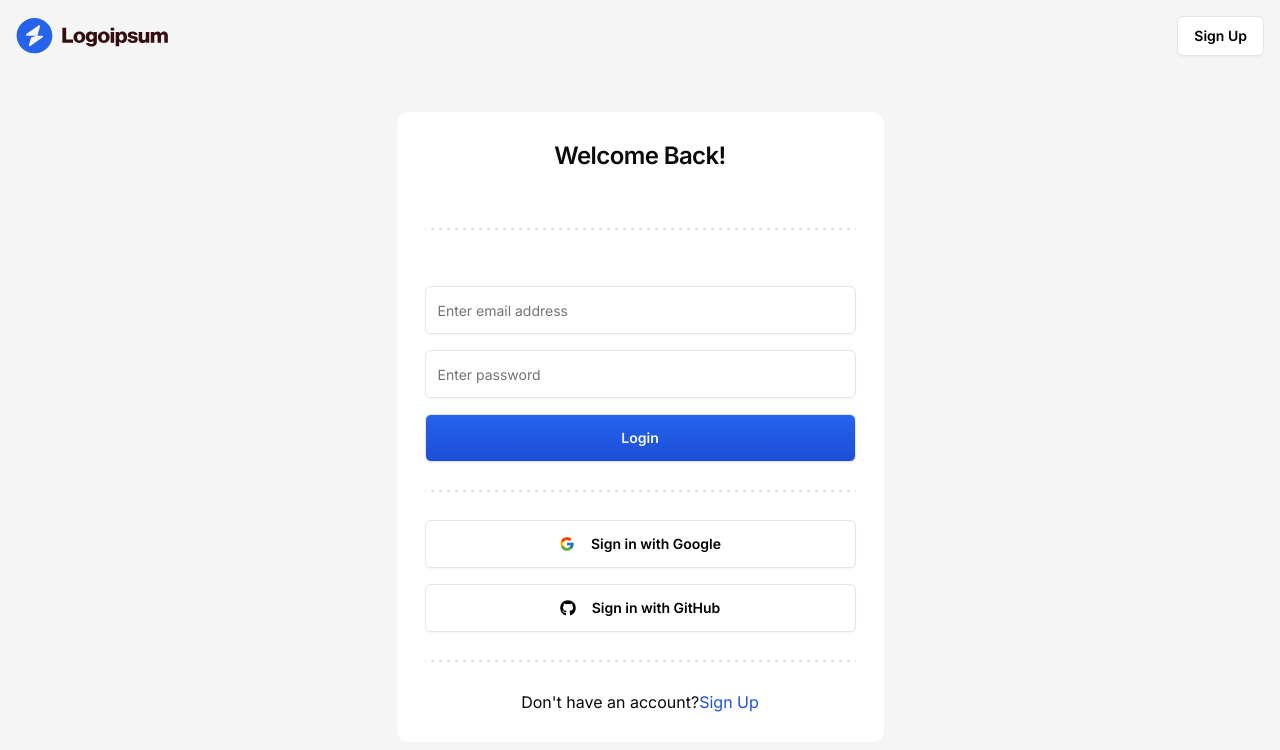
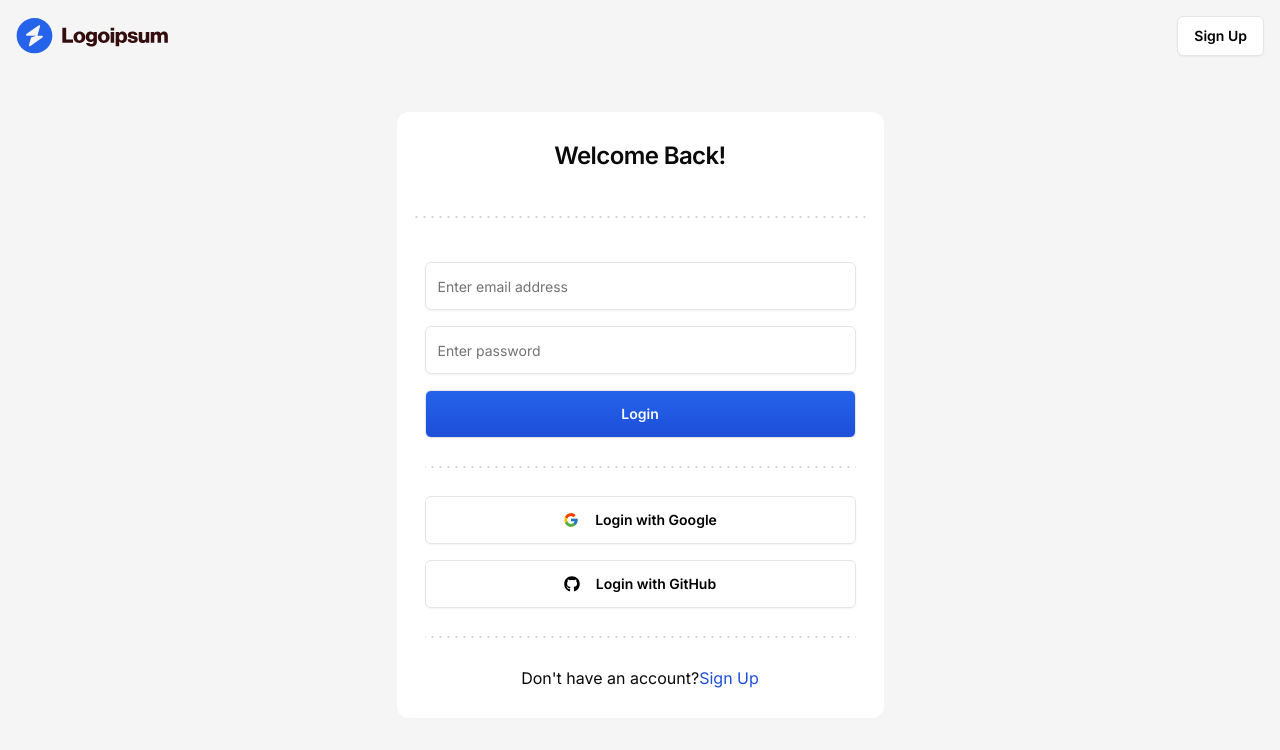
Before and after one commit to Siddhant-Dixit22/Project-Management, a Next.js app in the folder jira-clone/: page /sign-in in a window 1280 px wide. Shown: the top 750 px of the page. Built offline with nearby package versions, Linux system fonts and the light colour scheme; no server answers; what hono would draw is missing.

Commit message:
Minor appearance changes
Changed very minor things about appearance.

```diff
--- a/jira-clone/src/features/auth/components/sign-in-card.tsx
+++ b/jira-clone/src/features/auth/components/sign-in-card.tsx
@@ -49,7 +49,7 @@ export const SignInCard = () => {
                     Welcome Back!
                 </CardTitle>
             </CardHeader>
-            <div className="p-7">
+            <div className="p-4">
                 <DottedSeparator/>
             </div>
             <CardContent className="p-7">
@@ -99,11 +99,11 @@ export const SignInCard = () => {
             <CardContent className="p-7 flex flex-col gap-y-4">
                 <Button disabled={false} variant="secondary" size="lg" className="w-full">
                     <FcGoogle className="mr-2 size-5"/>
-                    Sign in with Google
+                    Login with Google
                 </Button>
                 <Button disabled={false} variant="secondary" size="lg" className="w-full">
                     <FaGithub className="mr-2 size-5"/>
-                    Sign in with GitHub
+                    Login with GitHub
                 </Button>
             </CardContent>
             <div className="px-7">
--- a/jira-clone/src/features/auth/components/sign-up-card.tsx
+++ b/jira-clone/src/features/auth/components/sign-up-card.tsx
@@ -46,7 +46,7 @@ export const SignUpCard = () => {
         <Card className="w-full h-full md:w-[487px] border-none shadow-none">
             <CardHeader className="flex items-center justify-center text-center p-7">
                 <CardTitle className="text-2xl">
-                    Welcome! Sign Up!
+                    Welcome!
                 </CardTitle>
                 <CardDescription>
                     By signing up, you agree to our{" "}
@@ -59,7 +59,7 @@ export const SignUpCard = () => {
                     </Link>
                 </CardDescription>
             </CardHeader>
-            <div className="p-7">
+            <div className="p-2">
                 <DottedSeparator/>
             </div>
             <CardContent className="p-7">
```
